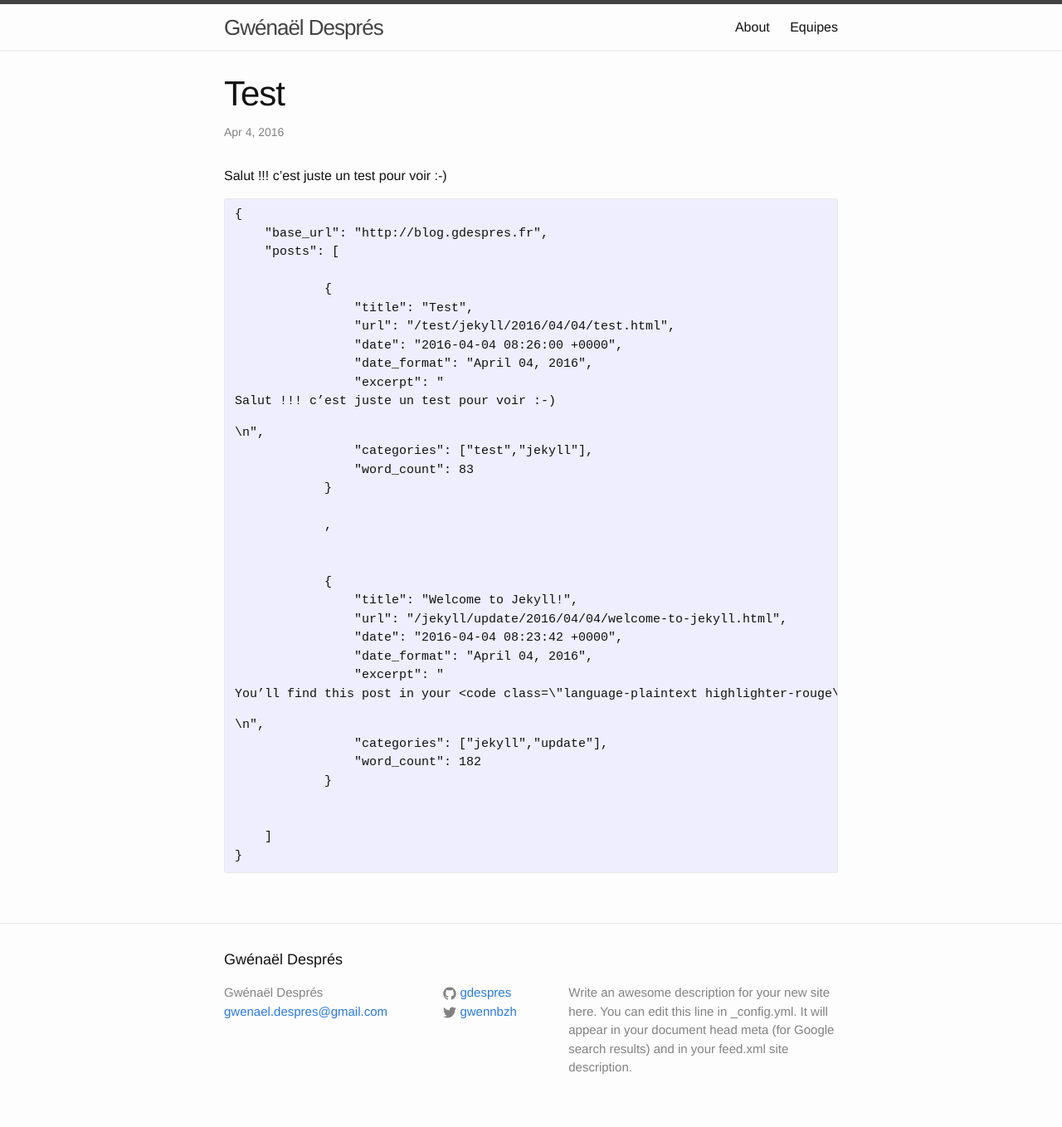
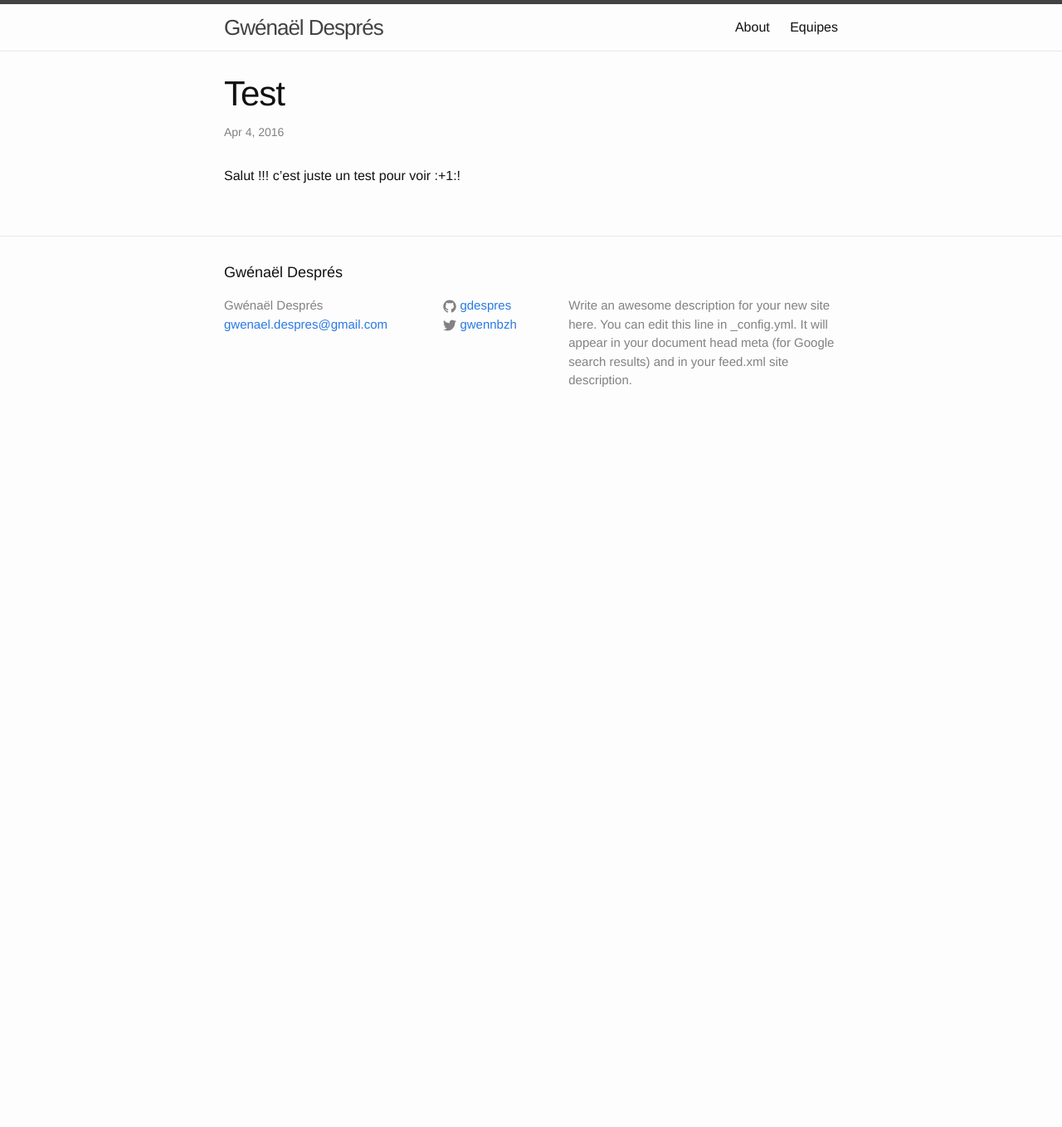
Before and after one commit to gdespres/gdespres.github.io, a Jekyll site: the page built from _posts/2016-04-04-test.md, in a window 1280 px wide. Shown: the whole page at 83% size. Built offline with Jekyll 4.4.1, drawn with Linux system fonts in a browser that asks for light colours; after the commit the page ends 900 px from its top, so only the background shows below that.

Commit message:
Update 2016-04-04-test.md

```diff
--- a/_posts/2016-04-04-test.md
+++ b/_posts/2016-04-04-test.md
@@ -5,24 +5,4 @@ date:   2016-04-04 10:26:00 +0200
 categories: test jekyll
 ---
 
-Salut !!! c'est juste un test pour voir :-)
-
-<pre>{
-    "base_url": "{{ site.url }}",
-    "posts": [
-        {% for post in site.posts | sort: 'date' | limit:20 %}
-            {
-                "title": "{{ post.title }}",
-                "url": "{{ post.url }}",
-                "date": "{{ post.date }}",
-                "date_format": "{{ post.date | date: '%B %d, %Y' }}",
-                "excerpt": {{ post.excerpt | jsonify }},
-                "categories": {{ post.categories | jsonify }},
-                "word_count": {{ post.content | number_of_words }}
-            }
-        {% if forloop.last == false %}
-            ,
-        {% endif %}
-        {% endfor %}
-    ]
-}</pre>
+Salut !!! c'est juste un test pour voir :+1:!
```
